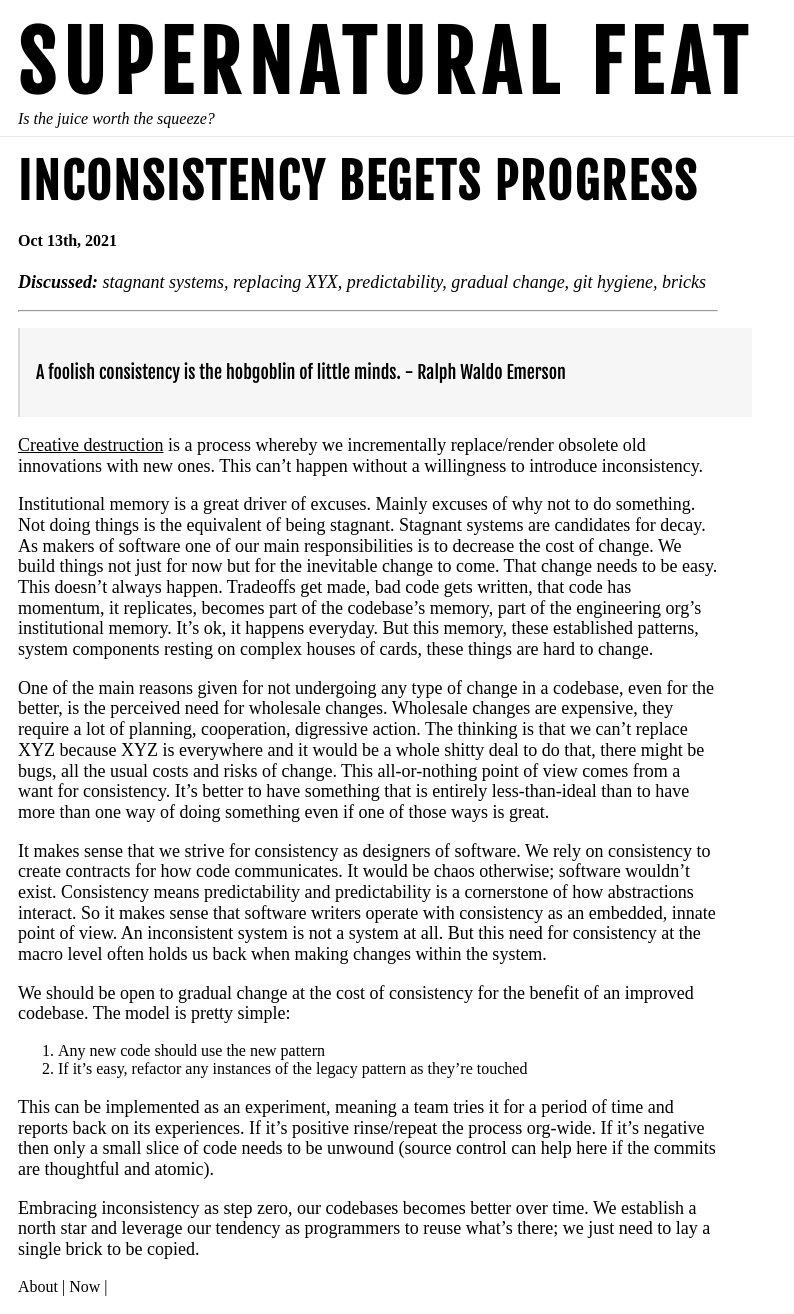
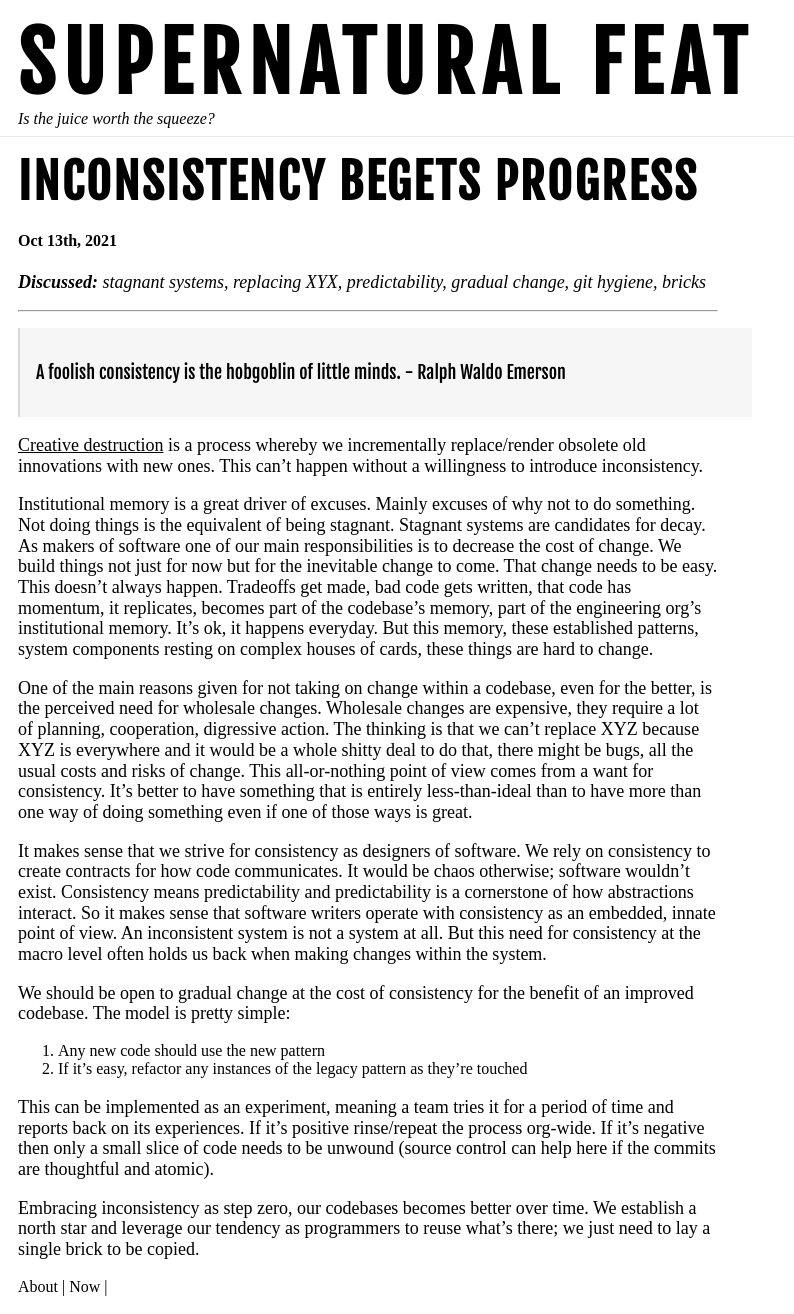
Before and after one commit to jgoggles/jgoggles.github.io, a Jekyll site: the page built from code/_posts/21-10-13-inconsistency-begets-progress.md, in a window 1280 px wide. Shown: the whole page, without its empty margins (0-794 px from the left). Built offline with Jekyll 4.4.1, drawn with Linux system fonts in a browser that asks for light colours.

Commit message:
Fix a terrible sentence

```diff
--- a/code/_posts/21-10-13-inconsistency-begets-progress.md
+++ b/code/_posts/21-10-13-inconsistency-begets-progress.md
@@ -24,7 +24,7 @@ engineering org's institutional memory. It's ok, it happens everyday. But this
 memory, these established patterns, system components resting on complex houses
 of cards, these things are hard to change.
 
-One of the main reasons given for not undergoing any type of change in a
+One of the main reasons given for not taking on change within a
 codebase, even for the better, is the perceived need for wholesale changes.
 Wholesale changes are expensive, they require a lot of planning, cooperation,
 digressive action. The thinking is that we can't replace XYZ because XYZ is
```
